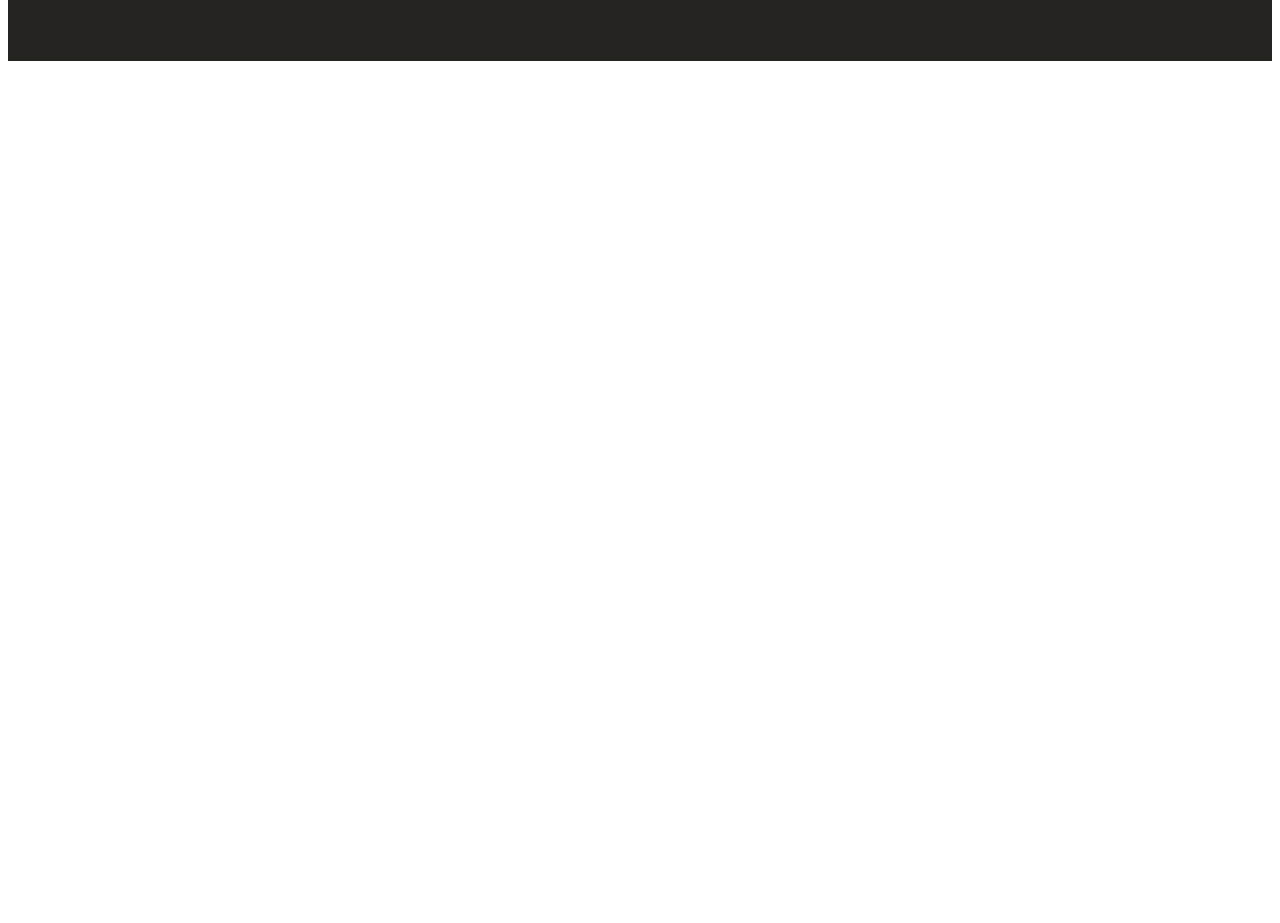
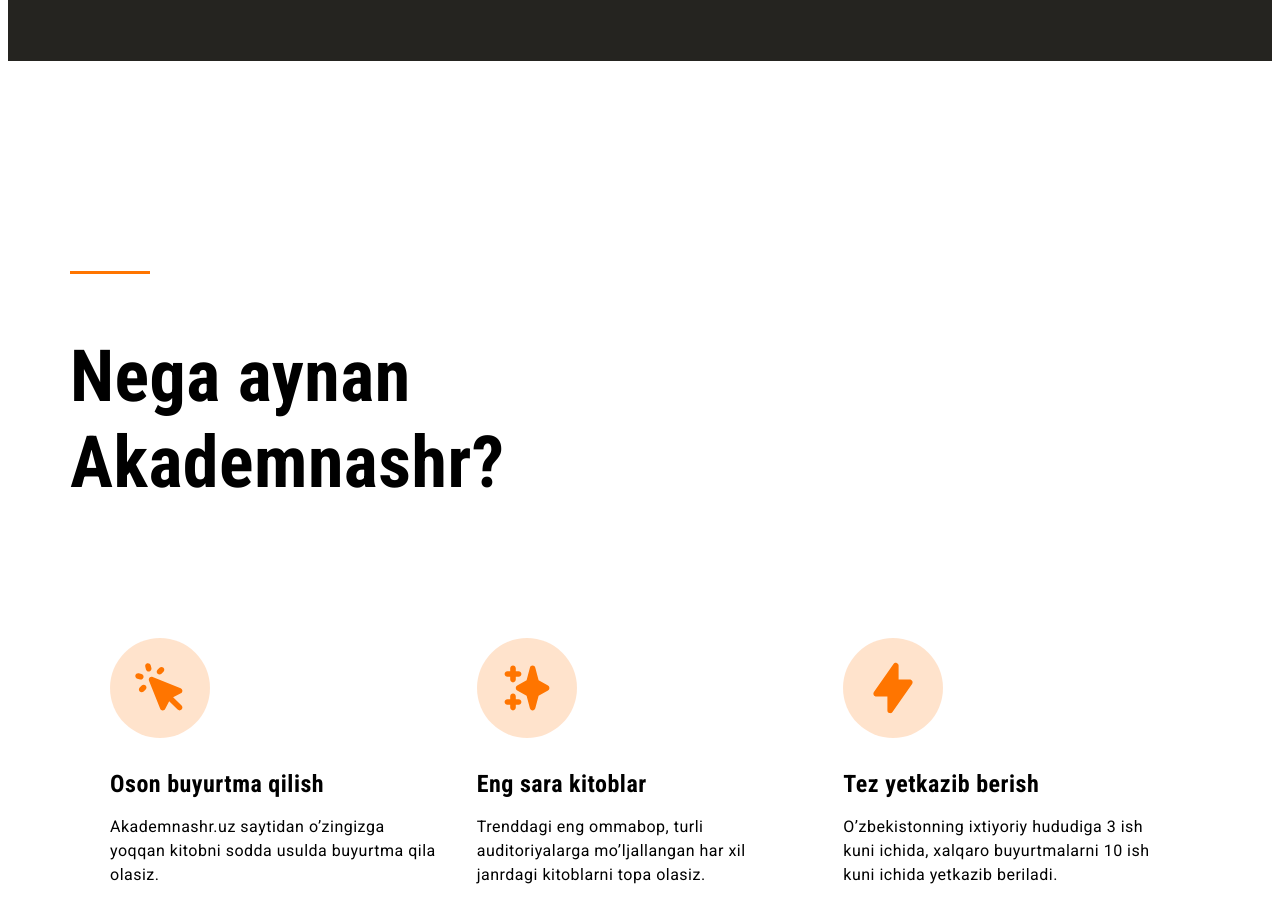
Before and after one commit to Mukhammad-Rokhim/academy-nashr, a plain HTML site: page index.html in a window 1280 px wide. Shown: the part 671-1594 px from the top of the page. Before the commit the page ends 800 px from the top, so only its background shows below. Drawn offline with Linux system fonts and the light colour scheme.

Commit message:
add item

```diff
--- a/css/main.css
+++ b/css/main.css
@@ -137,7 +137,7 @@ opacity: 0.6;
   margin-right: 203px;
 }
 
-.hero-line {
+.line {
   width: 80px;
   height: 3px;
   background-color: #ff7500;
@@ -163,3 +163,60 @@ border-radius: 8px;
 }
 
 /* HERO-END */
+
+/* WHY START */
+.why-academynashr-line{
+  margin-bottom: 24px;
+}
+.why-academynashr {
+  padding-top: 210px;
+  padding-bottom: 245px;
+}
+.why-academynashr-title{
+  font-family: 'Roboto Condensed', sans-serif;
+font-weight: 700;
+font-size: 72px;
+line-height: 120%;
+letter-spacing: 0.5px;
+padding-bottom: 72px;
+max-width: 435px;
+width: 100%;
+}
+
+.why-academynashr-list {
+  display: flex;
+  justify-content: center;
+}
+.why-academynashr-item {
+  max-width: 340px;
+  max-height: 245px;
+  width: 100%;
+  padding-right: 40px;
+}
+
+.why-academynashr-circle {
+  width: 100px;
+  height: 100px;
+  background-color: #ff750033;
+  border-radius: 50% ;
+  display: flex;
+  align-items: center;
+  justify-content: center;
+  margin-bottom: 32px;
+}
+
+.why-academynashr-item-title {
+  font-family: 'Roboto Condensed', sans-serif;
+font-weight: 700;
+font-size: 24px;
+margin-bottom: 12px;
+line-height: 120%;
+letter-spacing: 0.5px;
+color: black;
+}
+
+.why-academynashr-item-decription {
+  line-height: 150%;
+  letter-spacing: 0.5px;
+}
+/* WHY END */
--- a/index.html
+++ b/index.html
@@ -1,43 +1,35 @@
 <!DOCTYPE html>
 <html lang="en">
 	<head>
-  <meta charset="UTF-8">
-  <meta name="viewport" content="width=device-width, initial-scale=1.0">
-  <title>akademik nashr</title>
-  <link rel="icon" href="images/header/logo-nashr.svg">
-  <link rel="stylesheet" href="css/main.css">
+		<meta charset="UTF-8" />
+		<meta name="viewport" content="width=device-width, initial-scale=1.0" />
+		<title>academy nashr</title>
+		<link rel="icon" href="images/header/logo-nashr.svg" />
+		<link rel="stylesheet" href="css/main.css" />
 	</head>
 	<body>
 		<!-- HEADER-START -->
 		<header class="header">
 			<div class="container header-container">
 				<a class="logo" href="/">
-       <img src="images/header/logo.svg" alt="logo" width="227" height="59">
+					<img src="images/header/logo.svg" alt="logo" width="227" height="59" />
 				</a>
 
 				<ul class="header-list">
 					<li class="header-item">
-        <a class="header-link active" href="#">
-Bosh sahifa
-        </a>
+						<a class="header-link active" href="#"> Bosh sahifa </a>
 					</li>
 
 					<li class="header-item">
-        <a class="header-link" href="#">
-Kitoblar
-        </a>
+						<a class="header-link" href="#"> Kitoblar </a>
 					</li>
 
 					<li class="header-item">
-        <a class="header-link" href="#">
-Aksiyalar
-        </a>
+						<a class="header-link" href="#"> Aksiyalar </a>
 					</li>
 
 					<li class="header-item">
-        <a class="header-link" href="#">
-Kontaktlar
-        </a>
+						<a class="header-link" href="#"> Kontaktlar </a>
 					</li>
 				</ul>
 
@@ -50,23 +42,62 @@ Kontaktlar
 		<main class="main-container">
 			<div class="hero">
 				<div class="container hero-container">
-      <div class="hero-info" >
-       <div class="hero-line"></div>
-       <h1 class="hero-title">Pythonda dasturlash
-asoslari</h1>
+					<div class="hero-info">
+						<div class="line"></div>
+						<h1 class="hero-title">Pythonda dasturlash asoslari</h1>
 						<p class="herp-decription">
-            Dasturlash asoslariga oid o‘zbek tilidagi ilk eng mukammal qo‘llanma. Kitobning har bir bo‘limi uchun maxsus video darslar yozilgan bo‘lib, ularga kitobda ko‘rsatilgan QR kod orqali o‘tish mumkin.
+							Dasturlash asoslariga oid o‘zbek tilidagi ilk eng mukammal qo‘llanma. Kitobning har bir bo‘limi uchun maxsus video
+							darslar yozilgan bo‘lib, ularga kitobda ko‘rsatilgan QR kod orqali o‘tish mumkin.
 						</p>
 						<button class="btn">Buyurtma berish</button>
 					</div>
 					<div class="hero-img">
-       <img src="images/hero/python-book.jpg" alt="img"
-       width="510px" height="510px">
+						<img src="images/hero/python-book.jpg" alt="img" width="510px" height="510px" />
 					</div>
 				</div>
 			</div>
+
+			<!-- Why Academynshr START -->
+			<section class="why-academynashr">
+				<div class="container">
+					<div class="line why-academynashr-line"></div>
+					<h2 class="why-academynashr-title">Nega aynan Akademnashr?</h2>
+
+					<ul class="why-academynashr-list">
+						<li class="why-academynashr-item">
+							<div class="why-academynashr-circle">
+								<img src="images/why/why-icon1.svg" alt="img" width="56px" height="56px" />
+							</div>
+							<h3 class="why-academynashr-item-title">Oson buyurtma qilish</h3>
+							<p class="why-academynashr-item-decription">
+								Akademnashr.uz saytidan o’zingizga yoqqan kitobni sodda usulda buyurtma qila olasiz.
+							</p>
+						</li>
+
+						<li class="why-academynashr-item">
+							<div class="why-academynashr-circle">
+								<img src="images/why/why-icon2.svg" alt="img" width="56px" height="56px" />
+							</div>
+							<h3 class="why-academynashr-item-title">Eng sara kitoblar</h3>
+							<p class="why-academynashr-item-decription">
+								Trenddagi eng ommabop, turli auditoriyalarga mo’ljallangan har xil janrdagi kitoblarni topa olasiz.
+							</p>
+						</li>
+
+						<li class="why-academynashr-item">
+							<div class="why-academynashr-circle">
+								<img src="images/why/why-icon3.svg" alt="img" width="56px" height="56px" />
+							</div>
+							<h3 class="why-academynashr-item-title">Tez yetkazib berish</h3>
+							<p class="why-academynashr-item-decription">
+								O’zbekistonning ixtiyoriy hududiga 3 ish kuni ichida, xalqaro buyurtmalarni 10 ish kuni ichida yetkazib beriladi.
+							</p>
+						</li>
+					</ul>
+				</div>
+			</section>
+			<!-- Why Academynshr END -->
 		</main>
 		<!-- MAIN-END -->
-
 	</body>
 </html>
```
Also changed, not shown: images/why/why-icon1.svg (added), images/why/why-icon2.svg (added), images/why/why-icon3.svg (added), 1 other file. Lines whose indentation alone changed are shown as unchanged.
